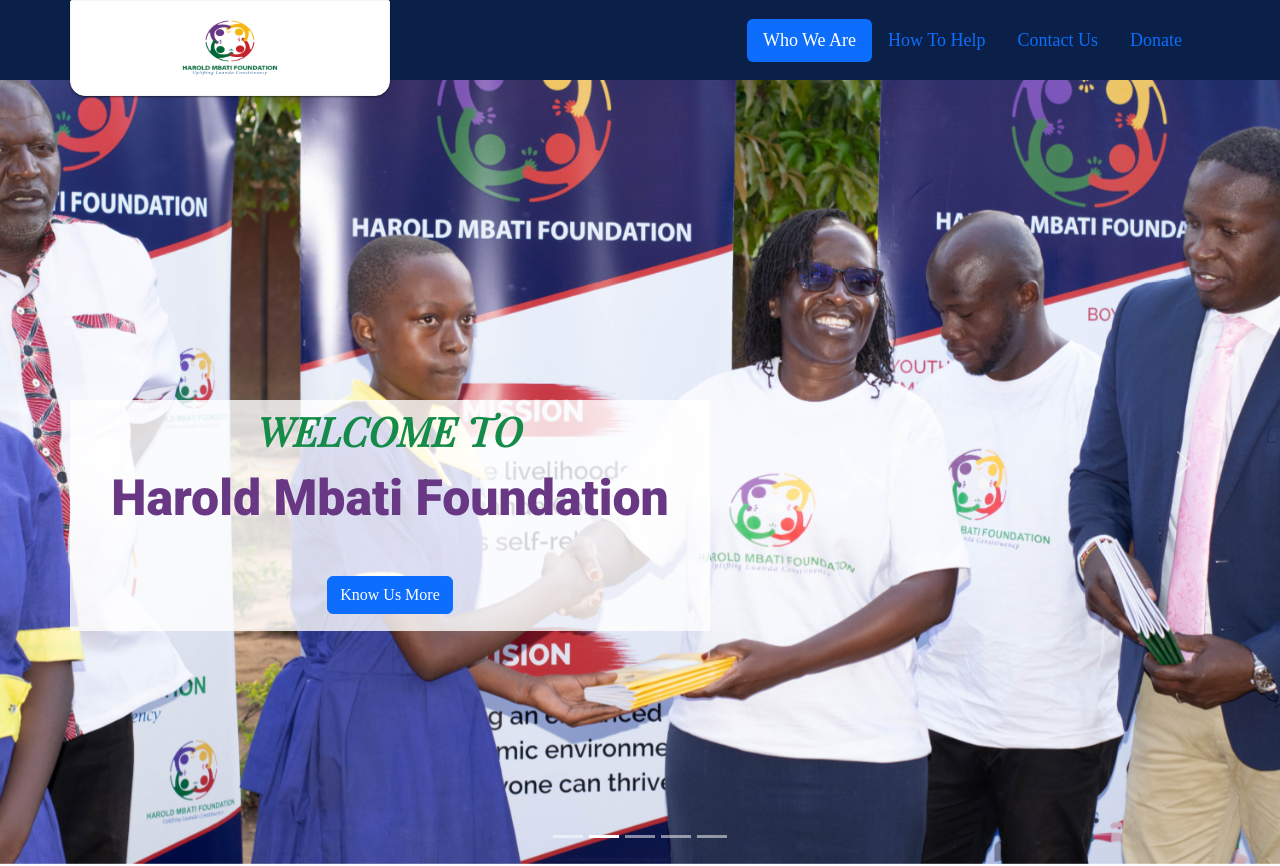
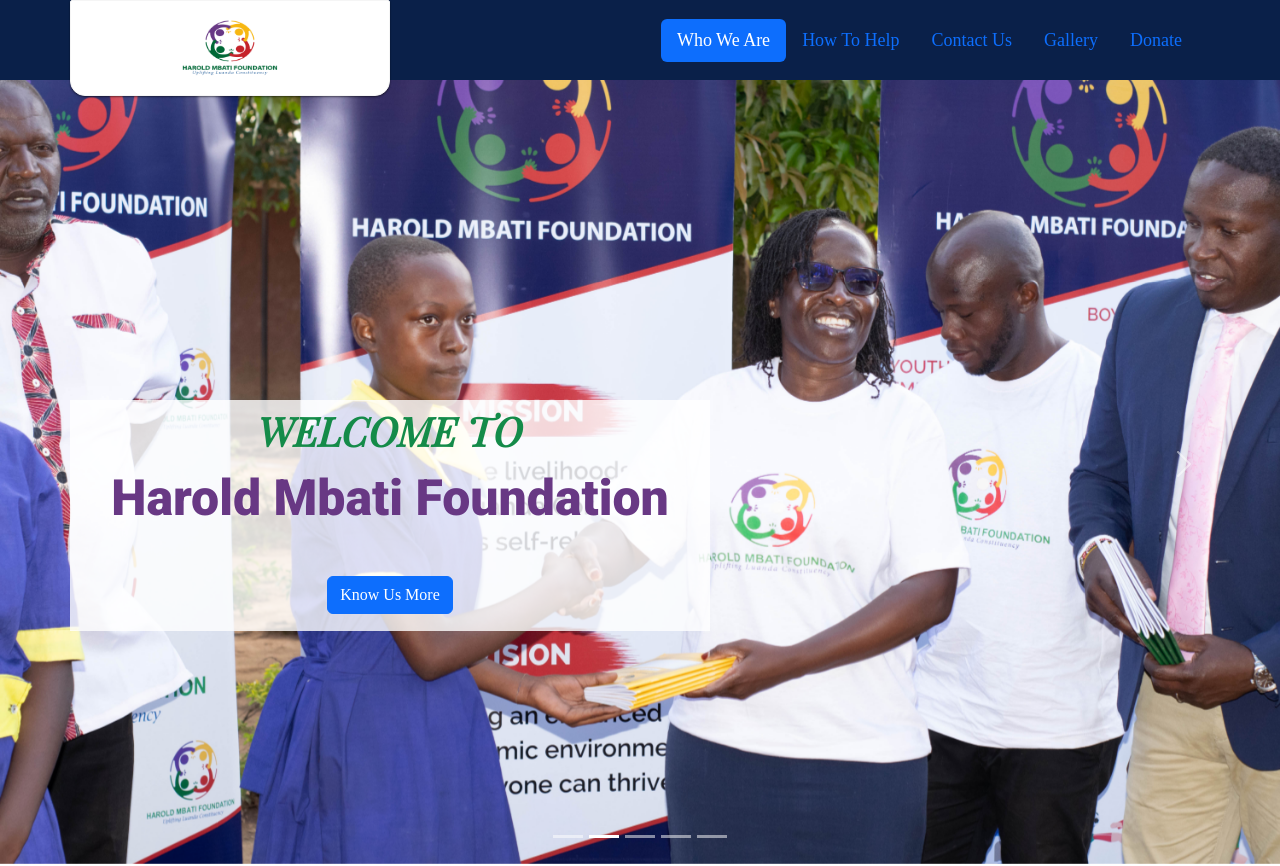
Before and after one commit to Manenomyk/Harold-mbati-site, a React (Create React App) app: page / in a window 1280 px wide. Shown: the top 866 px of the page. Built offline with nearby package versions, Linux system fonts and the light colour scheme; a web font is replaced by a local one.

Commit message:
gallery route

```diff
--- a/src/Pages/Gallery/Gallery.js
+++ b/src/Pages/Gallery/Gallery.js
@@ -2,6 +2,7 @@ import React from "react";
 import "./Gallery.css";
 import * as gala from "react-bootstrap";
 import logo from "../../Images/logo.png";
+import Contact from "../Contact/Contact";
 
 function Gallery() {
   return (
@@ -17,7 +18,7 @@ function Gallery() {
               <gala.Nav.Link href="/">Who We Are</gala.Nav.Link>
             </gala.Nav.Item>
             <gala.Nav.Item className="link_items">
-              <gala.Nav.Link href="#JoinUs" eventKey="link-1">
+              <gala.Nav.Link href="/" eventKey="link-1">
                 How To Help
               </gala.Nav.Link>
             </gala.Nav.Item>
@@ -40,6 +41,10 @@ function Gallery() {
         </gala.Row>
       </gala.Container>
 
+      <div className="ContactSection">
+        <a name="Contact"></a>
+        <Contact />
+      </div>
     </div>
   );
 }
--- a/src/Pages/Home.js
+++ b/src/Pages/Home.js
@@ -44,7 +44,12 @@ function Home() {
               </home.Nav.Link>
             </home.Nav.Item>
             <home.Nav.Item className="link_items">
-              <home.Nav.Link eventKey="link-3">Donate</home.Nav.Link>
+              <home.Nav.Link href="/Gallery" eventKey="link-3">
+                Gallery
+              </home.Nav.Link>
+            </home.Nav.Item>
+            <home.Nav.Item className="link_items">
+              <home.Nav.Link eventKey="link-4">Donate</home.Nav.Link>
             </home.Nav.Item>
           </home.Nav>
         </home.Container>
```
